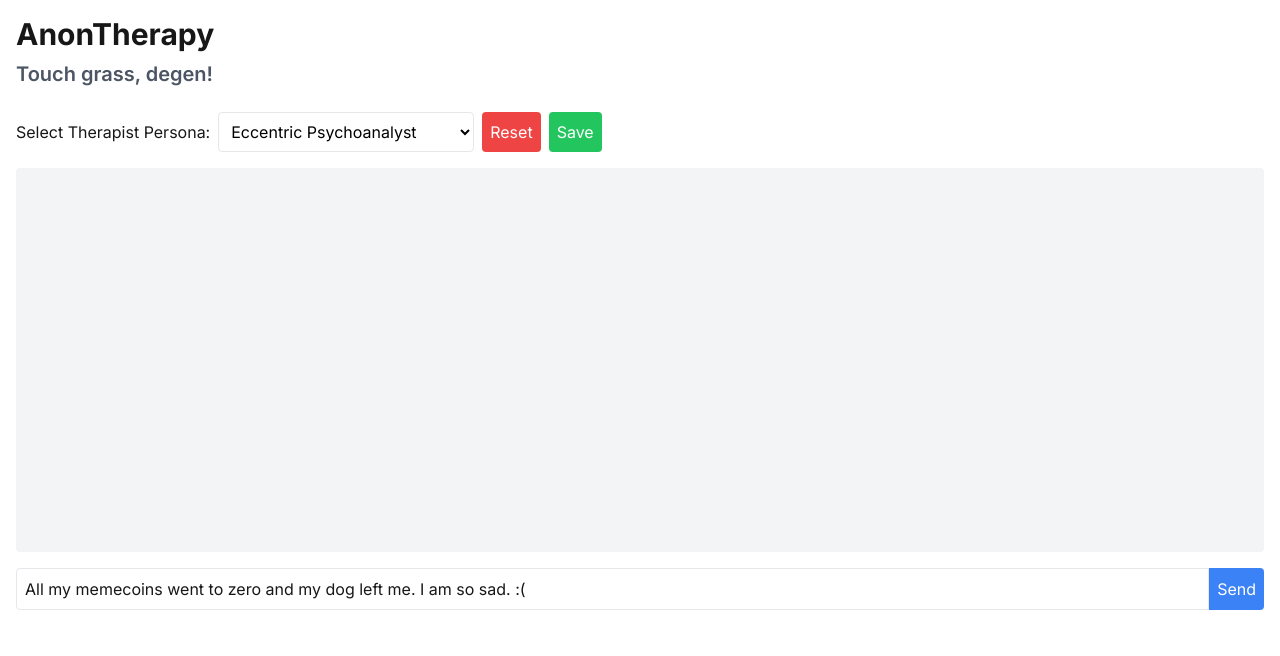
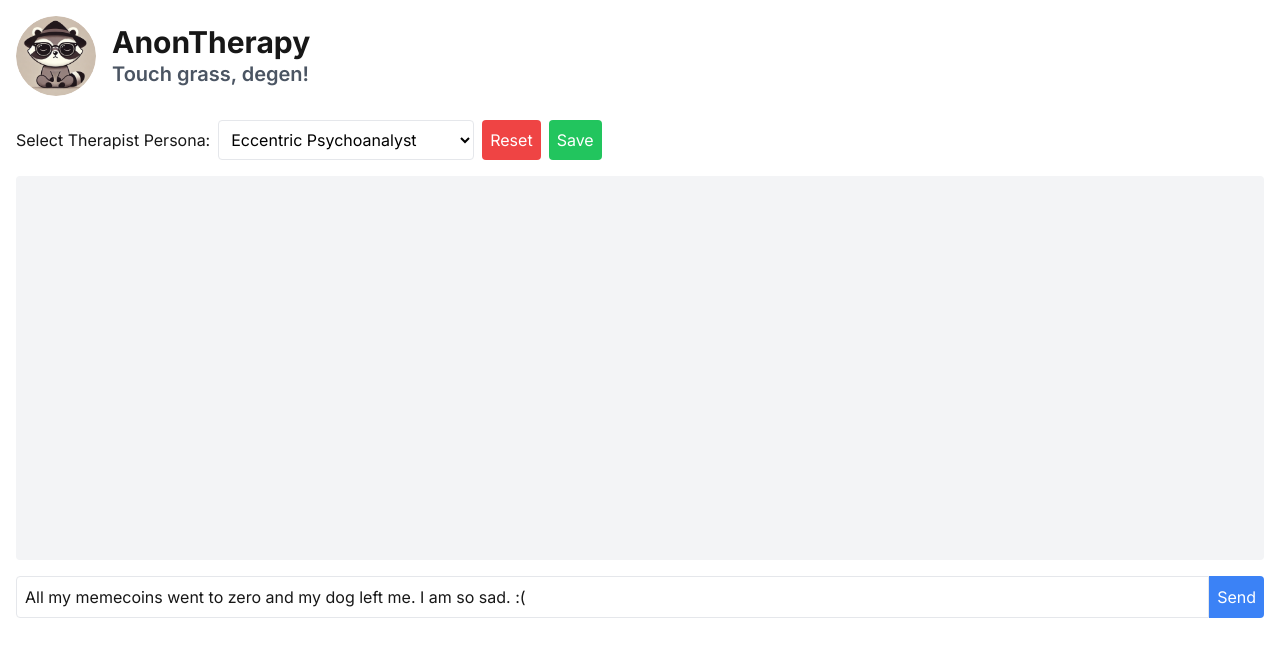
Before and after one commit to Cryptonomic/anonTherapy, a Next.js app: page / in a window 1280 px wide. Shown: the top 656 px of the page. Built offline with nearby package versions, Linux system fonts and the light colour scheme.

Commit message:
Added the logo

```diff
--- a/app/page.tsx
+++ b/app/page.tsx
@@ -2,6 +2,7 @@
 
 import { useState, useEffect } from 'react';
 import axios from 'axios';
+import Image from 'next/image';
 
 const personas = [
     { id: 1, name: "Eccentric Psychoanalyst" },
@@ -97,8 +98,19 @@ export default function Home() {
 
     return (
         <main className="container mx-auto p-4">
-            <h1 className="text-3xl font-bold mb-2">AnonTherapy</h1>
-            <h2 className="text-xl font-semibold mb-6 text-gray-600 dark:text-gray-400">Touch grass, degen!</h2>
+            <div className="flex items-center mb-6">
+                <Image
+                    src="/raccoon-logo.png"
+                    alt="AnonTherapy Logo"
+                    width={80}
+                    height={80}
+                    className="rounded-full mr-4"
+                />
+                <div>
+                    <h1 className="text-3xl font-bold">AnonTherapy</h1>
+                    <h2 className="text-xl font-semibold text-gray-600 dark:text-gray-400">Touch grass, degen!</h2>
+                </div>
+            </div>
             <div className="mb-4 flex items-center flex-wrap">
                 <label htmlFor="persona-select" className="mr-2">Select Therapist Persona:</label>
                 <select
```
Also changed, not shown: public/raccoon-logo.png (added).
